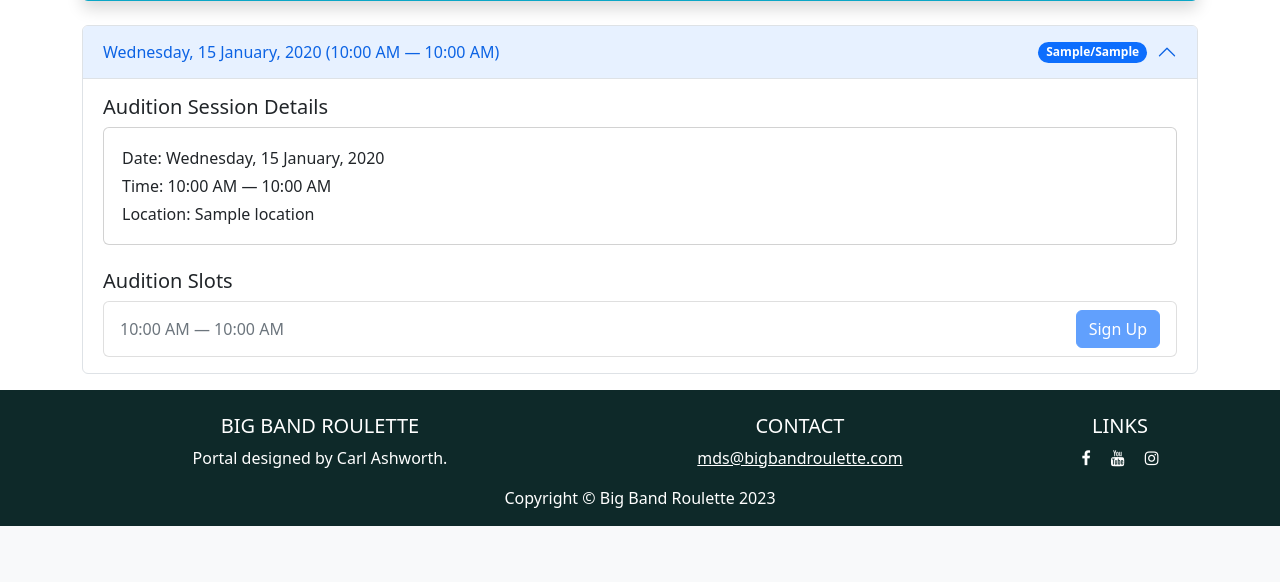
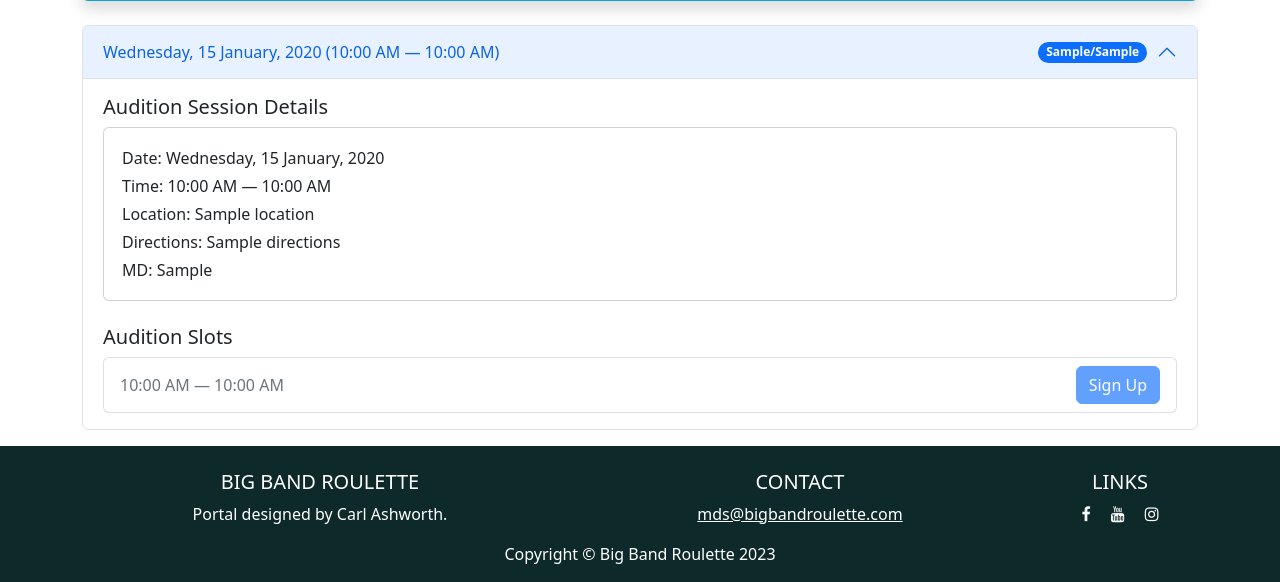
Before and after one commit to big-band-roulette/musicians-portal, a Python web app: template templates/auditions.html in a window 1280 px wide, after a click that opens the changed part. Shown: the part 454-1036 px from the top of the page. Before the commit the page ends 980 px from the top, so only its background shows below. Run offline with Jinja, Linux system fonts and the light colour scheme; the template is opened without the code that fills it: most values are stand-ins (such as "Sample title", 1, 10 or a date in 2020).

Commit message:
Add additional audition session information

```diff
--- a/models.py
+++ b/models.py
@@ -65,6 +65,7 @@ class AuditionSession(Base):
     id = Column(Integer, primary_key=True, autoincrement=True)
     musical_director = Column(String(100))
     location = Column(String(100))
+    directions = Column(String(1000))
     start_time = Column(DateTime())
     end_time = Column(DateTime())
     audition_slots = relationship('AuditionSlot', back_populates='audition_session')
--- a/templates/auditions.html
+++ b/templates/auditions.html
@@ -27,6 +27,8 @@
             <div class="d-flex w-100 justify-content-between">
               <ul class="mb-0">
                 <li>Location: {{ audition_slot.audition_session.location }}</li>
+                <li>Directions: {{ audition_slot.audition_session.directions }}</li>
+                <li>MD: {{ audition_slot.audition_session.musical_director }} </li>
                 <li>Instrument: {{ audition_slot.instrument }}</li>
                 <li>Level: {{ audition_slot.level }}</li>
               </ul>
@@ -84,6 +86,8 @@
                     Time: {{ audition_session.start_time.strftime("%I:%M %p") }} — {{ audition_session.end_time.strftime("%I:%M %p") }}
                   </li>
                   <li>Location: {{ audition_session.location }}</li>
+                  <li>Directions: {{ audition_session.directions }}</li>
+                  <li>MD: {{ audition_session.musical_director }}</li>
                 </ul>
               </div>
             </div>
```
